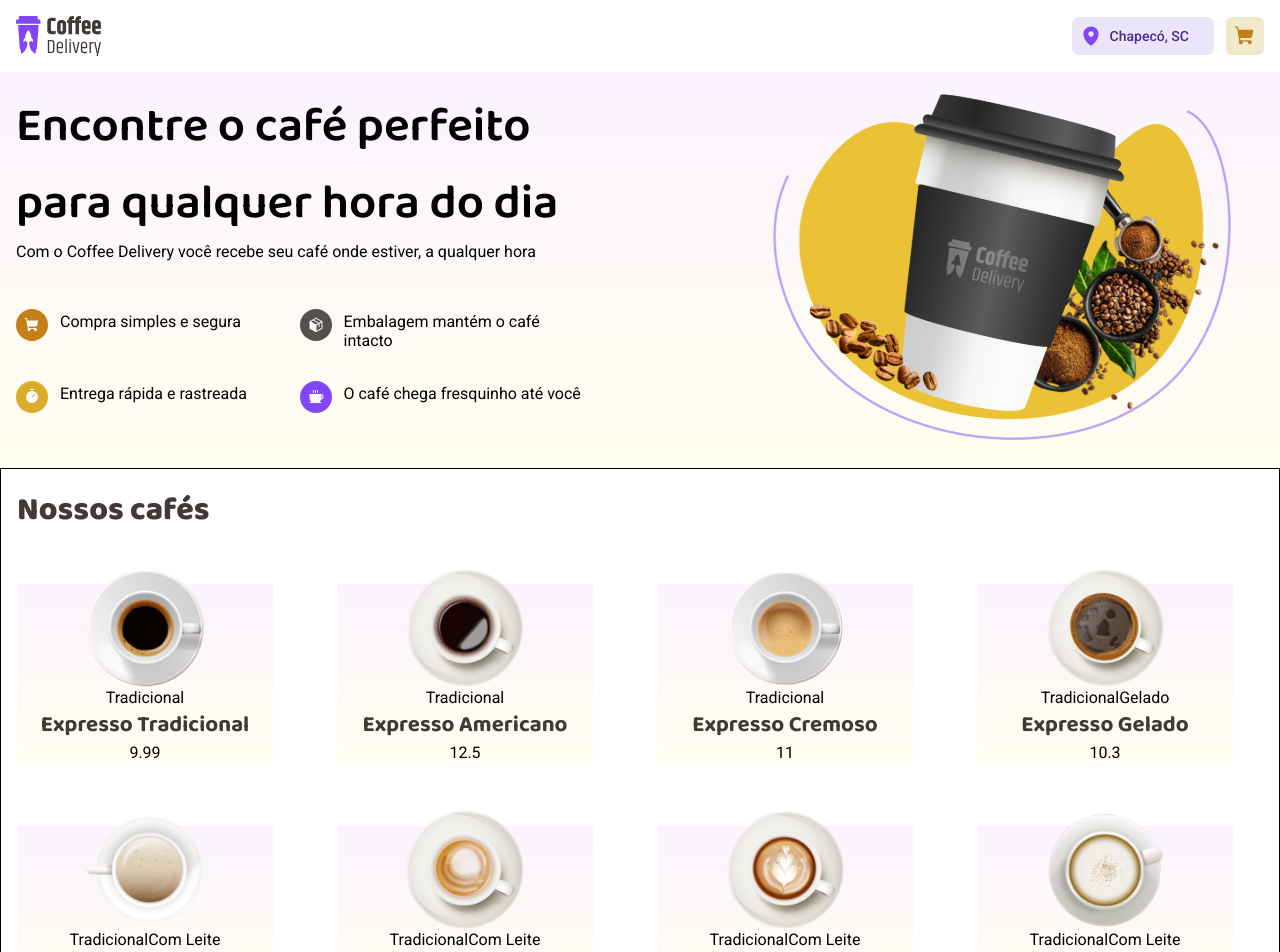
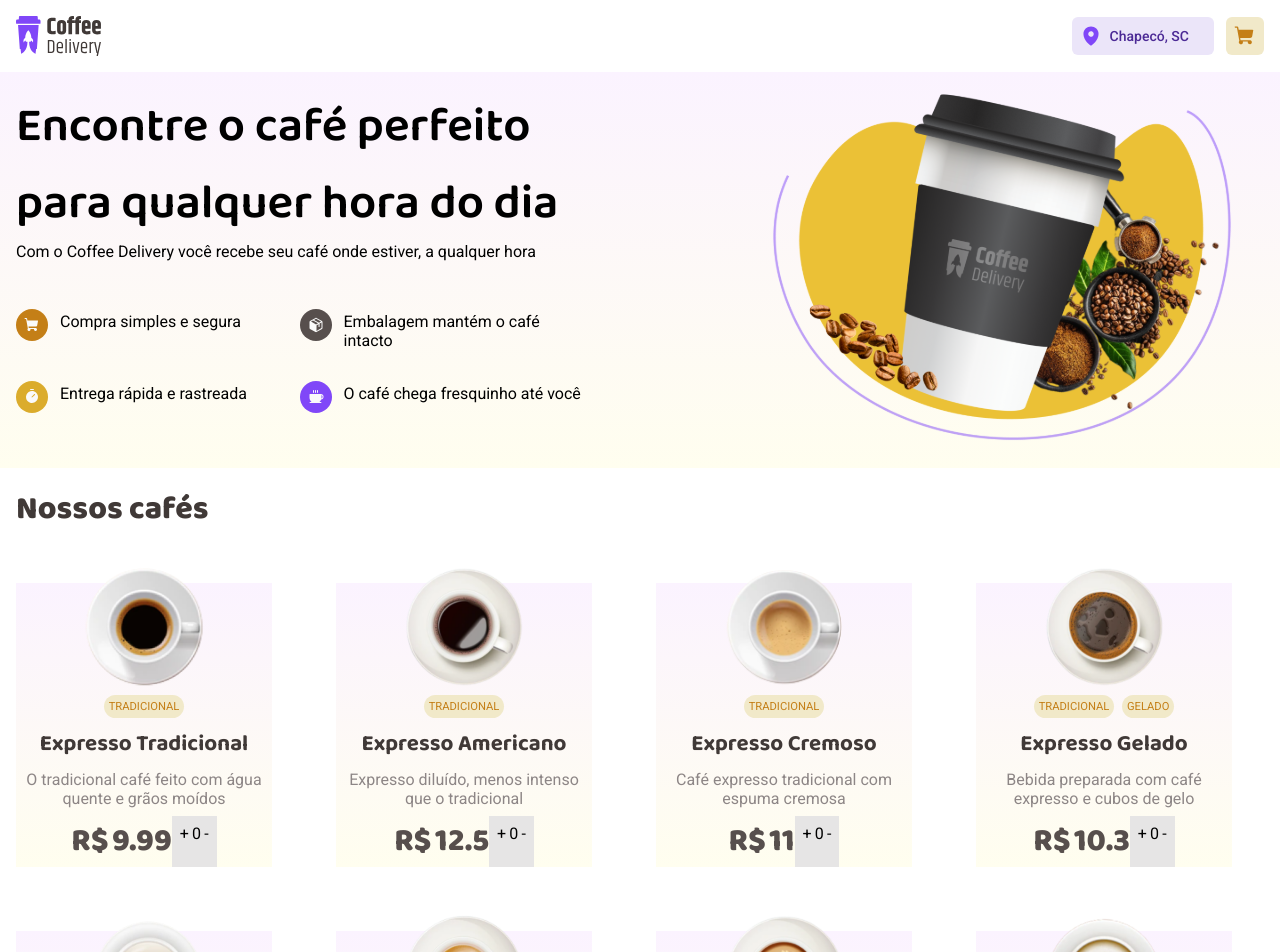
Before and after one commit to paulohenrique19/Treinamento_front, a React (Vite) app in the folder react-com-typescript/4_projeto2/: page / in a window 1280 px wide. Shown: the top 952 px of the page. Built offline with nearby package versions, Linux system fonts and the light colour scheme.

Commit message:
05/12/25

```diff
--- a/react-com-typescript/4_projeto2/src/pages/Home/components/Coffee/index.tsx
+++ b/react-com-typescript/4_projeto2/src/pages/Home/components/Coffee/index.tsx
@@ -1,19 +1,46 @@
+import { useState } from "react";
 import { Produto } from "../../../../interfaces/Produto";
-import { CoffeeContainer, Label } from "./styles";
+import {
+    CoffeeContainer,
+    Label,
+    Descricao,
+    Separator,
+    Preco,
+    AddRemove
+      } from "./styles";
 
 interface CoffeeProps {
   produto: Produto; // Aqui estamos dizendo que a prop será um único produto, não um array
 }
 
 export const Coffee = ({ produto }: CoffeeProps) => {
+
+  const [CartItemQuantity, setCartItemQuantity] = useState(0)
+
   return (
     <CoffeeContainer>
       <img src={produto.imagemUrl} alt="" />
       <Label>
-        {produto.categoria}
+        {produto.categoria?.map((pdr, index) => (
+          <p key={index}>{pdr.toUpperCase()}</p>
+        ))}
       </Label>
       <h2>{produto.nome}</h2>
-      <p>{produto.preco}</p>
+      <Descricao>
+          <p>{produto.descricao}</p>
+      </Descricao>
+      <Separator>
+        <Preco>
+          <p>R$</p>
+          <p>{produto.preco}</p>
+        </Preco>
+        <AddRemove>
+          <p>+</p>
+          <p>{CartItemQuantity}</p>
+          <p>-</p>
+        </AddRemove>
+      </Separator>
+
     </CoffeeContainer>
   );
 };
--- a/react-com-typescript/4_projeto2/src/pages/Home/components/Coffee/styles.ts
+++ b/react-com-typescript/4_projeto2/src/pages/Home/components/Coffee/styles.ts
@@ -7,6 +7,7 @@ export const CoffeeContainer = styled.div`
     display: flex;
     flex-direction: column;
     align-items: center;
+    gap: 0.5rem;
 
     img {
         margin-top: -1rem;
@@ -16,13 +17,57 @@ export const CoffeeContainer = styled.div`
 
 export const Label = styled.div`
     display: flex;
-    flex-direction: column;
+    flex-direction: row;
 
-    justify-content: space-evenly;
+    justify-content: space-between;
+    gap: 0.5rem;
+
+    p {
+        border-radius: 1rem;
+        background-color: #F1E9C9;
+        font-size: 0.7rem;
+        padding: 0.3rem;
+        color: #C47F17;
+    }
+`
+
+export const Descricao = styled.div`
+
+    display: flex;
+    flex-direction: column; /* Mudando para coluna */
+    justify-content: center; /* Alinha o conteúdo verticalmente */
+    align-items: center; /* Alinha o conteúdo horizontalmente */
+    text-align: center; /* Centraliza o texto no eixo horizontal */
+    width: 100%; /* Garante que ocupe toda a largura do container */
+
+    p {
+        color: #8D8686;
+    }
 
 
+`
 
+export const Separator = styled.div`
+    display: flex;
+    gap: 0.5;
+`
+
+export const Preco = styled.div`
+    display: flex;
+    gap: 0.2rem;
     p {
-
+        font-size: 2rem;
+        font-family: "Baloo 2", serif;
+        font-weight: 800;
+        color: #574F4D;
     }
 `
+
+export const AddRemove = styled.div`
+    display: flex;
+    gap: 0.2rem;
+    padding: 0.5rem;
+
+    background-color: #E6E5E5;
+
+`
--- a/react-com-typescript/4_projeto2/src/pages/Home/components/CoffeeList/styles.ts
+++ b/react-com-typescript/4_projeto2/src/pages/Home/components/CoffeeList/styles.ts
@@ -14,7 +14,7 @@ export const CoffeeListContainer = styled.div`
 
     padding: 1rem;
 
-    border: 1px solid ;
+
 `
 
 export const Title = styled.div`
```
